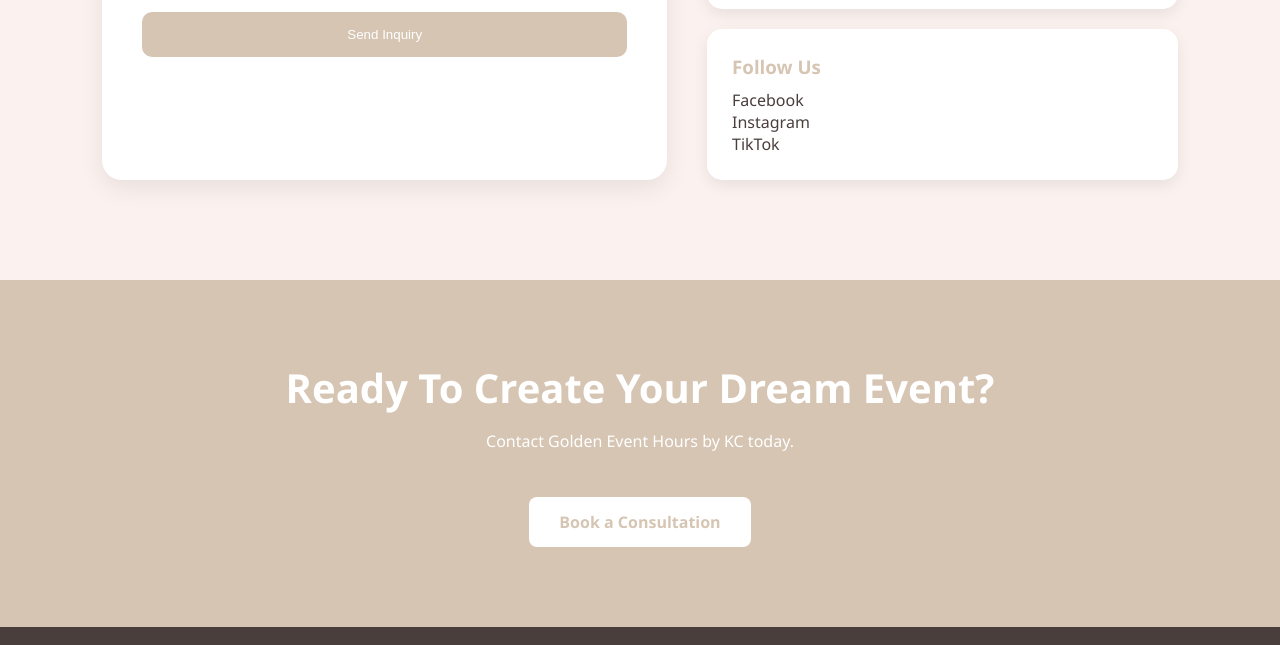
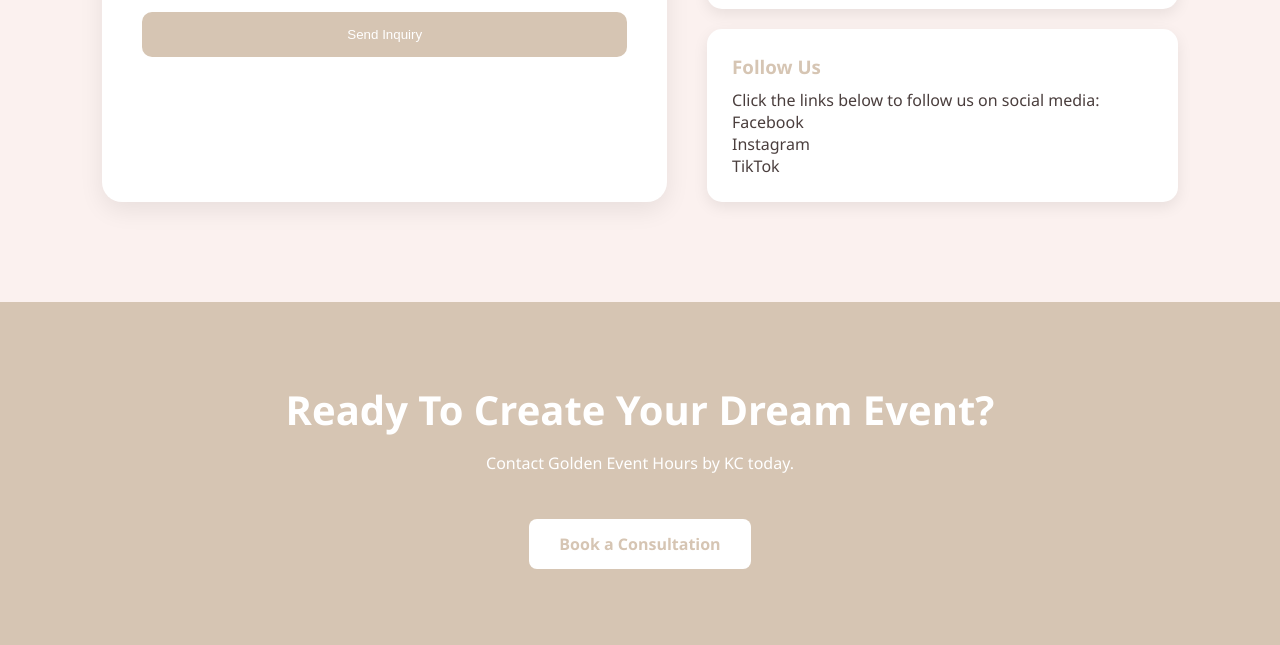
Before and after one commit to Lloydhanz/GoldenHourEventsByKC-website-project, a plain HTML site: page contact.html in a window 1280 px wide. Shown: the part 1001-1646 px from the top of the page. Drawn offline with nearby package versions, Linux system fonts and the light colour scheme.

Commit message:
Update contact.html

```diff
--- a/contact.html
+++ b/contact.html
@@ -136,6 +136,7 @@
 
         <div class="info-card">
           <h3>Follow Us</h3>
+          <p>Click the links below to follow us on social media:</p>
           <p>
             <a
               href="https://www.facebook.com/goldenhoureventsbykc"
```
